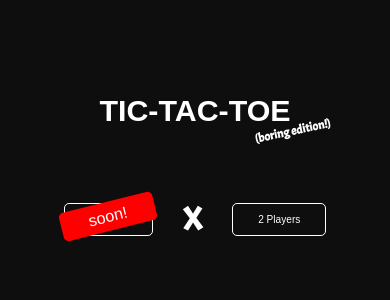
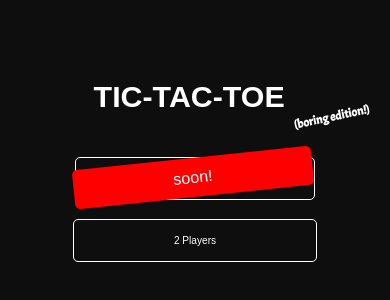
Before and after one commit to oussamakami/Tic-Tac-Toe, a plain HTML site: page index.html in a window 390 px wide. Shown: the part 270-570 px from the top of the page. Drawn offline with Linux system fonts and the light colour scheme; a web font is replaced by a local one.

Commit message:
correcting css rules
removing unnecessary ones and improving the responsive design

```diff
--- a/style.css
+++ b/style.css
@@ -27,15 +27,15 @@ body {
 }
 #main {
   text-align: center;
-}
-#home {
-  padding: 20px;
+  width: 50vw;
+  height: 25vw;
+  display: grid;
+  place-content: center;
 }
 #title {
   font-size: 1rem;
   font-family: "Days One", sans-serif;
-  margin: 30px auto 60px;
-  display: inline-block;
+  margin-left: -3vw;
 }
 #title > h5 {
   font-family: "Acme", sans-serif;
@@ -50,6 +50,8 @@ body {
   display: flex;
   justify-content: space-evenly;
   align-items: center;
+  width: 24vw;
+  min-width: 350px;
 }
 #buttons > h3 {
   font-family: "Acme", sans-serif;
@@ -97,3 +99,22 @@ button:last-child:hover {
 .closeDoor {
   left: 0 !important;
 }
+@media all and (max-width: 700px) {
+  #buttons {
+    min-width: 270px;
+    flex-direction: column;
+    margin-top: 6vw;
+  }
+  h3 {
+    display: none;
+  }
+  button {
+    padding: 15px 100px;
+  }
+  .flag {
+    transform: rotate(-6deg);
+    left: -3px;
+    padding: 10px 100px;
+    top: 0px;
+  }
+}
```
